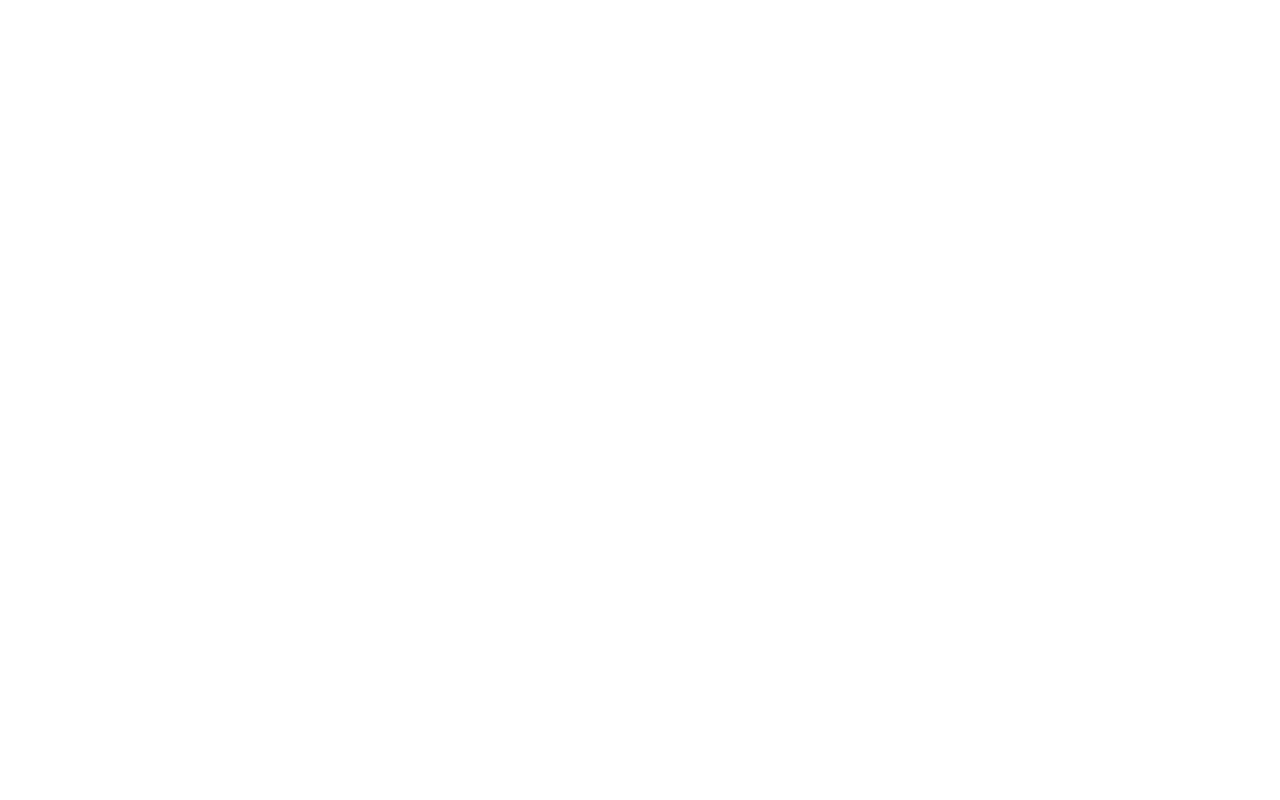
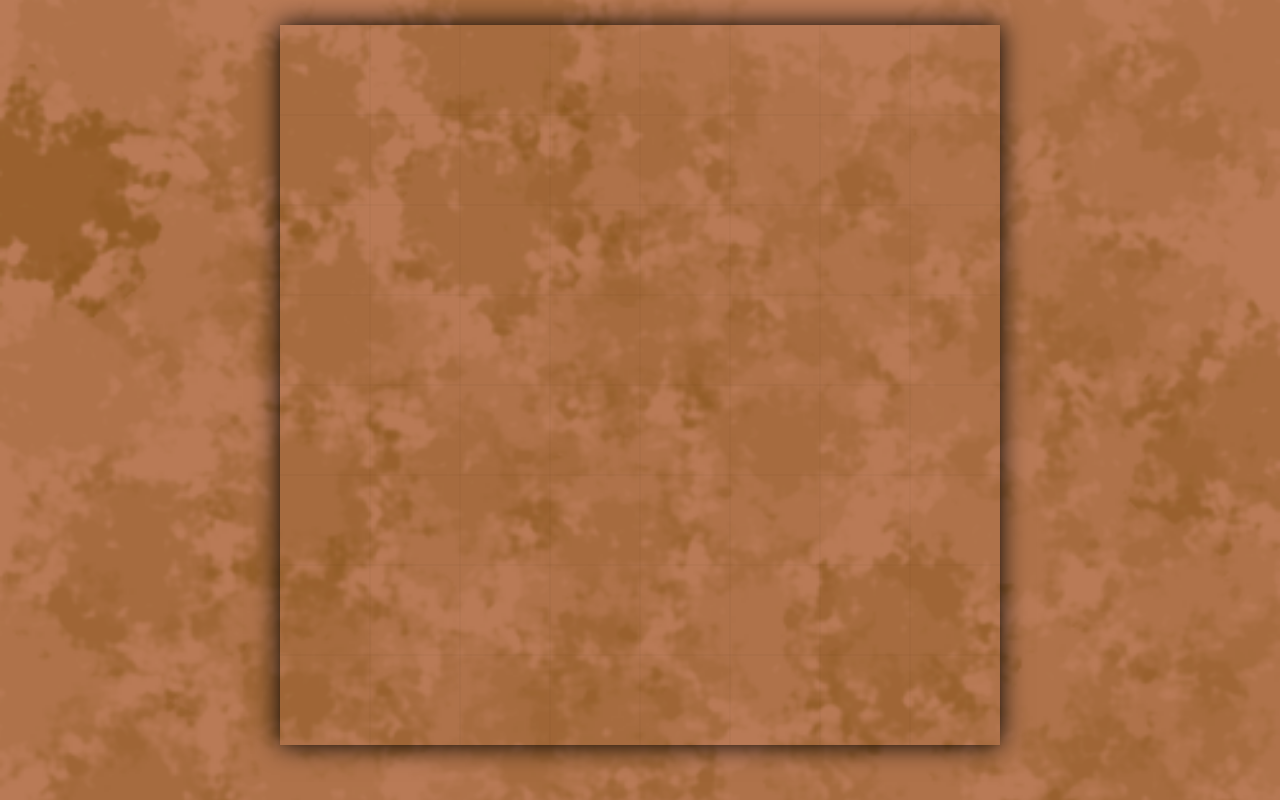
Before and after one commit to Squirrel-314/whatsit-battle-thingy, a plain HTML site: page index.html in a window 1280 px wide. Drawn offline with Linux system fonts and the light colour scheme.

Commit message:
Finished Grid

```diff
--- a/index.html
+++ b/index.html
@@ -2,9 +2,81 @@
 <html lang="en" dir="ltr">
    <head>
       <meta charset="utf-8">
+      <!-- Google Fonts -->
+      <!-- Nunito -->
+      <link rel="preconnect" href="https://fonts.gstatic.com">
+      <link href="https://fonts.googleapis.com/css2?family=Nunito:ital,wght@0,300;0,400;0,600;0,700;0,800;0,900;1,200;1,300;1,400;1,600;1,700;1,800;1,900&display=swap" rel="stylesheet">
+      <!-- Script links -->
+      <link rel="stylesheet" href="styles.css">
       <title>Whatsit-battle-thingy</title>
    </head>
    <body>
-
+      <div class="battlefield">
+         <div class="field-block"></div>
+         <div class="field-block"></div>
+         <div class="field-block"></div>
+         <div class="field-block"></div>
+         <div class="field-block"></div>
+         <div class="field-block"></div>
+         <div class="field-block"></div>
+         <div class="field-block"></div>
+         <div class="field-block"></div>
+         <div class="field-block"></div>
+         <div class="field-block"></div>
+         <div class="field-block"></div>
+         <div class="field-block"></div>
+         <div class="field-block"></div>
+         <div class="field-block"></div>
+         <div class="field-block"></div>
+         <div class="field-block"></div>
+         <div class="field-block"></div>
+         <div class="field-block"></div>
+         <div class="field-block"></div>
+         <div class="field-block"></div>
+         <div class="field-block"></div>
+         <div class="field-block"></div>
+         <div class="field-block"></div>
+         <div class="field-block"></div>
+         <div class="field-block"></div>
+         <div class="field-block"></div>
+         <div class="field-block"></div>
+         <div class="field-block"></div>
+         <div class="field-block"></div>
+         <div class="field-block"></div>
+         <div class="field-block"></div>
+         <div class="field-block"></div>
+         <div class="field-block"></div>
+         <div class="field-block"></div>
+         <div class="field-block"></div>
+         <div class="field-block"></div>
+         <div class="field-block"></div>
+         <div class="field-block"></div>
+         <div class="field-block"></div>
+         <div class="field-block"></div>
+         <div class="field-block"></div>
+         <div class="field-block"></div>
+         <div class="field-block"></div>
+         <div class="field-block"></div>
+         <div class="field-block"></div>
+         <div class="field-block"></div>
+         <div class="field-block"></div>
+         <div class="field-block"></div>
+         <div class="field-block"></div>
+         <div class="field-block"></div>
+         <div class="field-block"></div>
+         <div class="field-block"></div>
+         <div class="field-block"></div>
+         <div class="field-block"></div>
+         <div class="field-block"></div>
+         <div class="field-block"></div>
+         <div class="field-block"></div>
+         <div class="field-block"></div>
+         <div class="field-block"></div>
+         <div class="field-block"></div>
+         <div class="field-block"></div>
+         <div class="field-block"></div>
+         <div class="field-block"></div>
+      </div>
    </body>
+   <script src="main.js" charset="utf-8"></script>
 </html>
--- a/styles.css
+++ b/styles.css
@@ -0,0 +1,25 @@
+* {
+   padding: 0;
+   margin: 0;
+   font-family: Nunito;
+}
+
+body {
+   background-image: url("Images/dirt.png");
+   background-size: cover;
+   height: 100px;
+}
+
+.battlefield {
+   width: 90vh;
+   height: 90vh;
+   margin: 25px auto;
+   box-shadow: 0 0 25px #000;
+}
+
+.field-block {
+   width: 12.5%;
+   height: 12.5%;
+   float: left;
+   box-shadow: 0 0 .5px;
+}
```
Also changed, not shown: Images/Templates/man.png (added), Images/Templates/warrior.png (added), Images/archer.png (added), Images/dirt.png (added), Images/samuri.png (added), Images/spearman.png (added), Images/viking.png (added).
